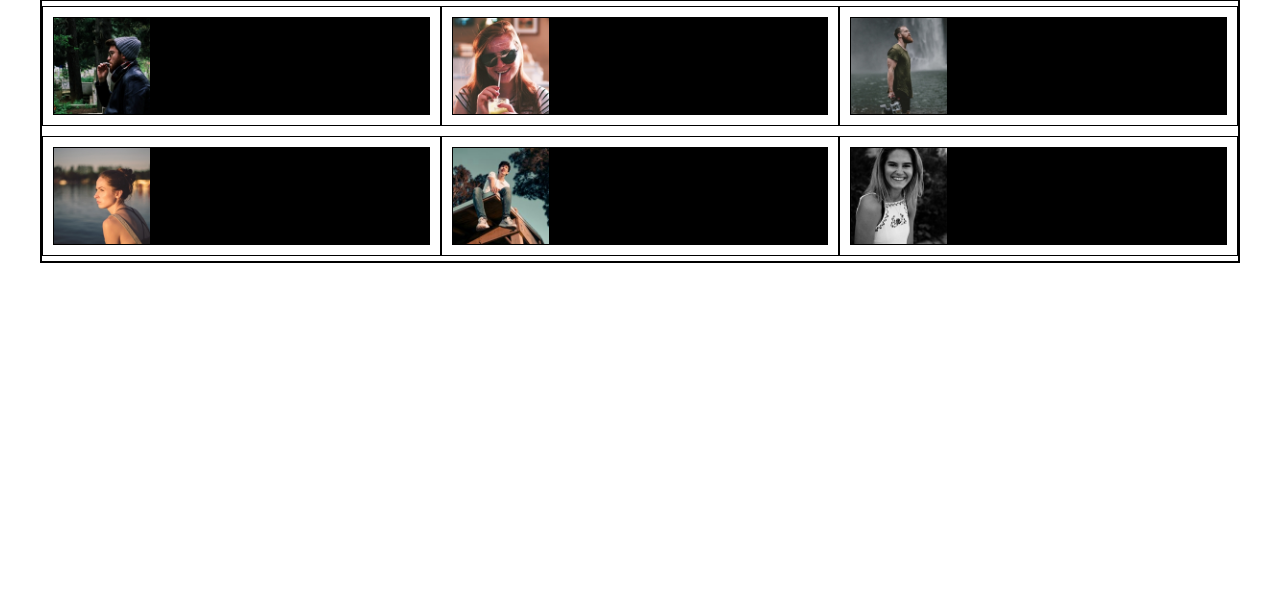
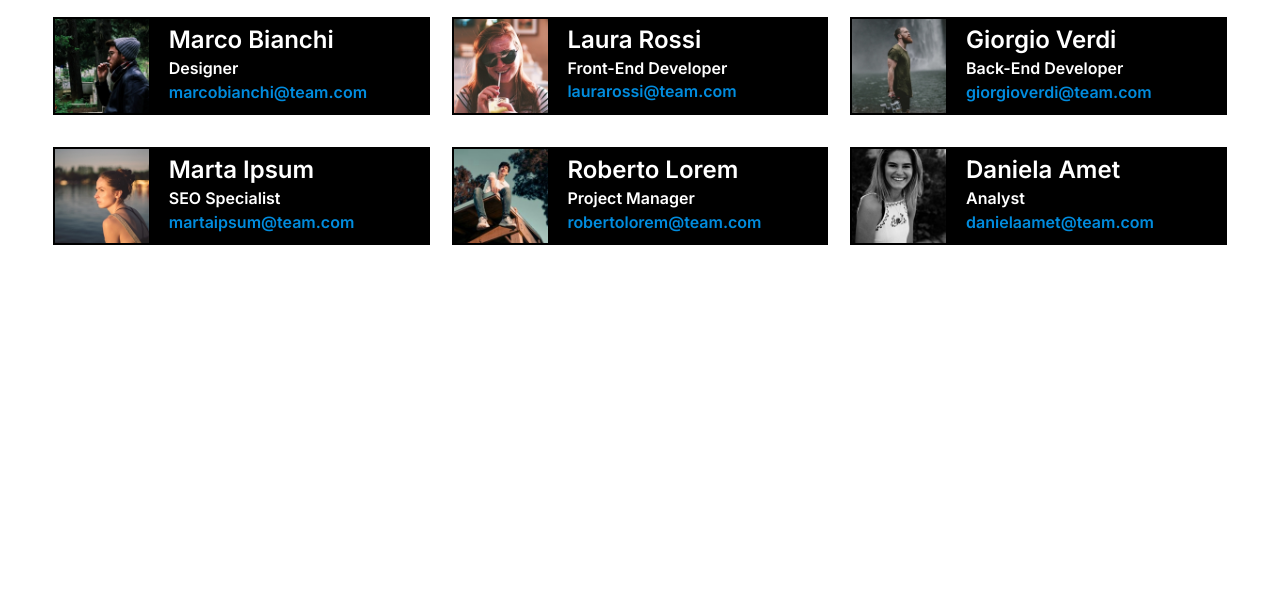
Before and after one commit to MatteoTuveri/html-css-float-cards, a plain HTML site: page index.html in a window 1280 px wide. Shown: the part 192-800 px from the top of the page. Drawn offline with Linux system fonts and the light colour scheme.

Commit message:
Site Complete 0.1

```diff
--- a/CSS/style.css
+++ b/CSS/style.css
@@ -10,9 +10,11 @@
     --color-names:white;
     --section-size:calc(100% / 3);
     --color-section:black;
+    --debug:transparent;
+    --color-mail:rgb(0, 140, 222);
 }
 .debug{
-    border: 1px solid black;
+    border: 1px solid var(--debug);
 }
 .clearfix::after{
     content: "";
@@ -38,12 +40,12 @@ p{
     float: left;
     width: var(--section-size);
 }
-
-.section-setings{
+.box-size{
     height: 120px;
     padding: 10px;
     margin:5px auto;
 }
+
 .img-size{
     height: 100%;
     width: auto;
@@ -53,8 +55,23 @@ img{
     width: auto;
     height: 100%;
 }
-.text-box-settings{
+.box-settings{
     color: var(--color-names);
     background-color: var(--color-section);
     height: 100%;
+    text-align: left;
 }
+.article-settings{
+    vertical-align: middle;
+    float: left;
+    padding: 2% 5%;
+}
+.description{
+    margin: 2% auto;
+}
+.mail{
+    color: var(--color-mail);
+}
+.mail:hover{
+    text-decoration: underline;
+}
--- a/index.html
+++ b/index.html
@@ -22,60 +22,138 @@
 
         <main>
             <p class="debug">
-                Lorem ipsum dolor sit amet consectetur adipisicing elit. Sint fugiat laborum temporibus ab eveniet hic, rerum reprehenderit sit id quibusdam sapiente odio quae explicabo quo at ullam incidunt possimus quam numquam ipsum. Exercitationem nemo quibusdam consequuntur doloremque quasi tenetur? Hic autem quae, accusamus ipsam omnis pariatur at dignissimos nostrum dolores.
+                Lorem ipsum dolor sit amet consectetur adipisicing elit. Sint fugiat laborum temporibus ab eveniet hic,
+                rerum reprehenderit sit id quibusdam sapiente odio quae explicabo quo at ullam incidunt possimus quam
+                numquam ipsum. Exercitationem nemo quibusdam consequuntur doloremque quasi tenetur? Hic autem quae,
+                accusamus ipsam omnis pariatur at dignissimos nostrum dolores.
             </p>
             <div class="debug clearfix">
-                <section class="section-setings debug clearfix float-left"><!--Marco Bianchi -->
+                <div class="box-size debug clearfix float-left"><!--Marco Bianchi -->
+
+                    <div class="debug box-settings">
                         <div class="debug float-left clearfix img-size">
                             <img src="Images/male1.png" alt="Marco Bianchi">
                         </div>
-                    <div class="debug text-box-settings">
+                        <article class="article-settings">
+                            <h2>
+                                Marco Bianchi
+                            </h2>
+                            <h4 class="description">
+                                Designer
+                            </h4>
+                            <h4 class="mail">
+                                marcobianchi@team.com
+                            </h4>
+
+                        </article>
+                    </div>
 
                 </div>
-                </section>
+                <div class="box-size debug clearfix float-left"><!--Laura Rossi -->
 
-                <section class="section-setings debug clearfix float-left"><!-- Laura Rossi -->
+                    <div class="debug box-settings">
                         <div class="debug float-left clearfix img-size">
                             <img src="Images/female1.png" alt="Laura Rossi">
                         </div>
-                    <div class="debug text-box-settings">
+                        <article class="article-settings">
+                            <h2 class="name">
+                                Laura Rossi
+                            </h2>
+                            <h4 class="description">
+                                Front-End Developer
+                            </h4>
+                            <h4 class="mail">
+                                laurarossi@team.com
+                            </h4>
+
+                        </article>
                     </div>
-                </section>
-
-                <section class="section-setings debug clearfix float-left"><!-- Giorgio Verdi -->
-                    <div class="debug float-left clearfix img-size">
-                        <img src="Images/male2.png" alt="Giorgio Verdi">
-                    </div>
-                    <div class="debug text-box-settings">
 
                 </div>
-                </section>
-                <section class="section-setings debug clearfix float-left"><!-- Marta Ipsum -->
+                <div class="box-size debug clearfix float-left"><!--Giorgio Verdi -->
+
+                    <div class="debug box-settings">
                         <div class="debug float-left clearfix img-size">
-                        <img src="Images/female2.png" alt="Marta Ipsum">
+                            <img src="Images/male2.png" alt="Marco Bianchi">
                         </div>
-                    <div class="debug text-box-settings">
+                        <article class="article-settings">
+                            <h2>
+                                Giorgio Verdi
+                            </h2>
+                            <h4 class="description">
+                                Back-End Developer
+                            </h4>
+                            <h4 class="mail">
+                                giorgioverdi@team.com
+                            </h4>
+
+                        </article>
+                    </div>
 
                 </div>
-                </section>
+                <div class="box-size debug clearfix float-left"><!--Marta Ipsum -->
 
-                <section class="section-setings debug clearfix float-left"><!-- Roberto Lorem -->
+                    <div class="debug box-settings">
                         <div class="debug float-left clearfix img-size">
-                        <img src="Images/male3.png" alt="Roberto Lorem">
+                            <img src="Images/female2.png" alt="Marco Bianchi">
                         </div>
-                    <div class="debug text-box-settings">
+                        <article class="article-settings">
+                            <h2>
+                                Marta Ipsum
+                            </h2>
+                            <h4 class="description">
+                                SEO Specialist
+                            </h4>
+                            <h4 class="mail">
+                                martaipsum@team.com
+                            </h4>
+
+                        </article>
+                    </div>
 
                 </div>
-                </section>
+                <div class="box-size debug clearfix float-left"><!--Roberto Lorem -->
 
-                <section class="section-setings debug clearfix float-left"><!-- Daniela Amet-->
+                    <div class="debug box-settings">
                         <div class="debug float-left clearfix img-size">
-                        <img src="Images/female3.png" alt="Daniela Amet">
+                            <img src="Images/male3.png" alt="Marco Bianchi">
                         </div>
-                    <div class="debug text-box-settings">
+                        <article class="article-settings">
+                            <h2>
+                                Roberto Lorem
+                            </h2>
+                            <h4 class="description">
+                                Project Manager
+                            </h4>
+                            <h4 class="mail">
+                                robertolorem@team.com
+                            </h4>
+
+                        </article>
+                    </div>
 
                 </div>
-                </section>
+                <div class="box-size debug clearfix float-left"><!--Daniela Amet -->
+
+                    <div class="debug box-settings">
+                        <div class="debug float-left clearfix img-size">
+                            <img src="Images/female3.png" alt="Marco Bianchi">
+                        </div>
+                        <article class="article-settings">
+                            <h2>
+                                Daniela Amet
+                            </h2>
+                            <h4 class="description">
+                                Analyst
+                            </h4>
+                            <h4 class="mail">
+                                danielaamet@team.com
+                            </h4>
+
+                        </article>
+                    </div>
+
+                </div>
             </div>
 
         </main>
```
Lines whose indentation alone changed are shown as unchanged.
